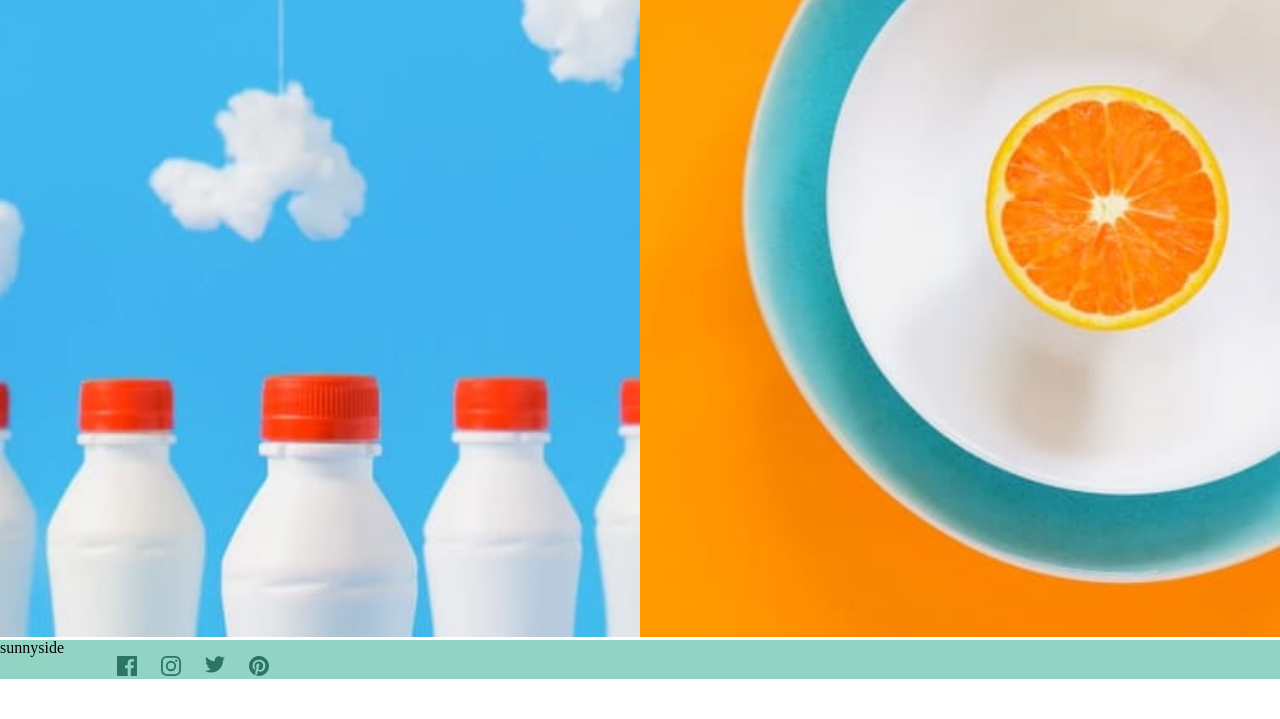
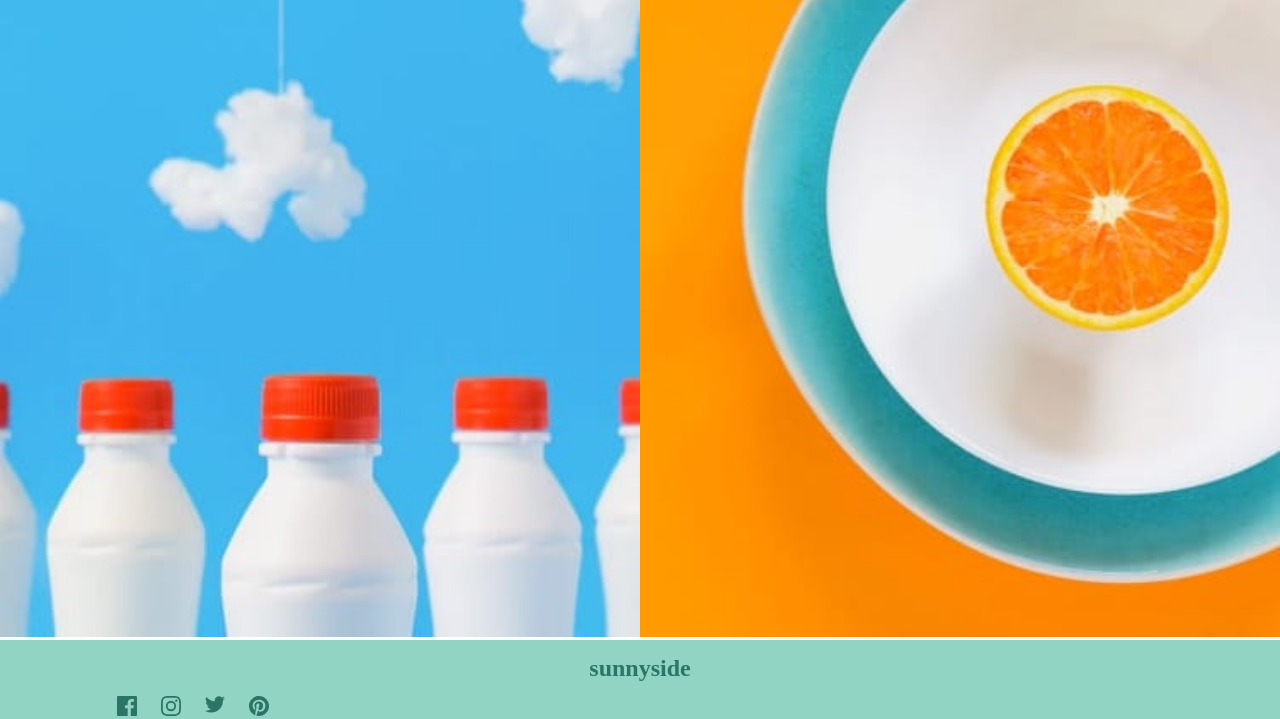
Before and after one commit to GR02/SunnysideAgency, a plain HTML site: page index.html in a window 1280 px wide. Shown: the part 5043-5762 px from the top of the page. Before the commit the page ends 5722 px from the top, so only its background shows below. Drawn offline with Linux system fonts and the light colour scheme.

Commit message:
atulização no title do footer

```diff
--- a/css/rodape.css
+++ b/css/rodape.css
@@ -1,5 +1,11 @@
 footer {background-color: #91d4c3;}
 
+.footer__title {font-size: 1.5rem;
+    text-align: center;
+    padding-top: 1rem;
+    padding-bottom: 1rem;
+    font-weight: bold;
+    color: #2b7666;}
 
 .footer__social { display: flex; flex-direction: row;  padding-left: 7.3rem;}
 
```
